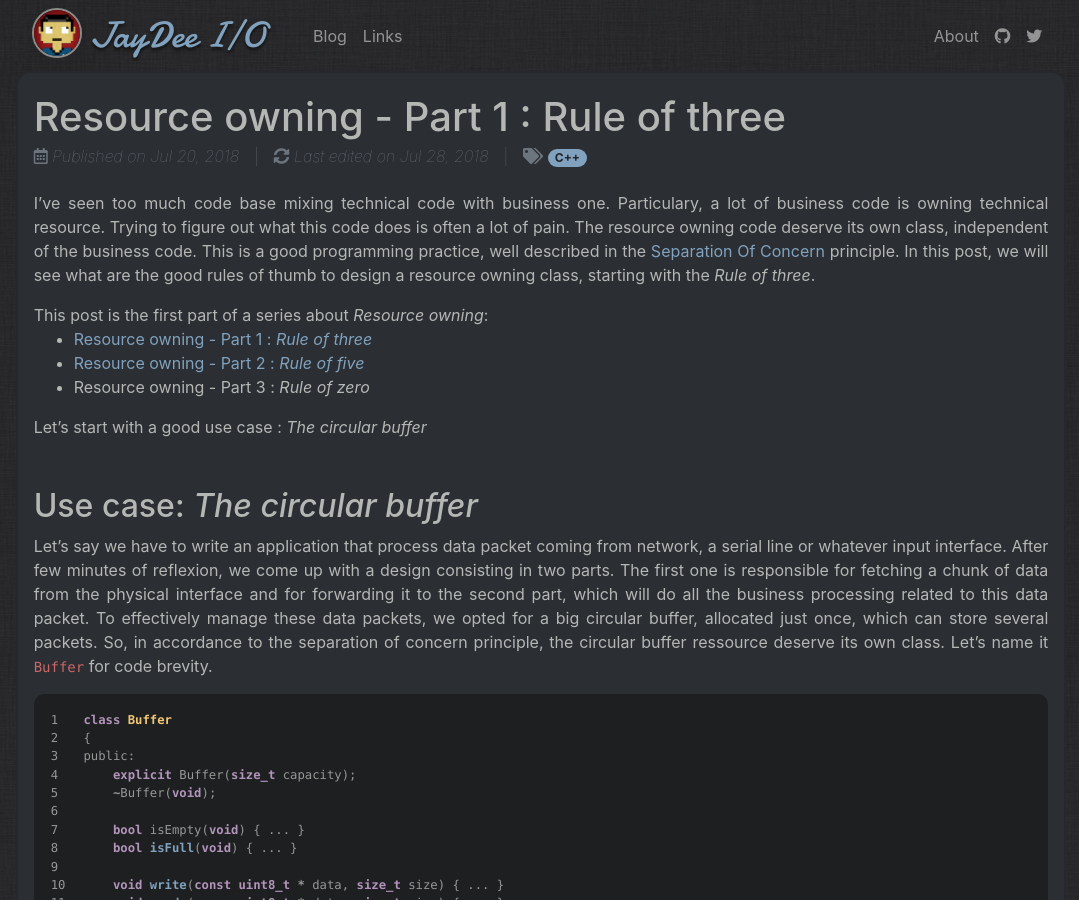
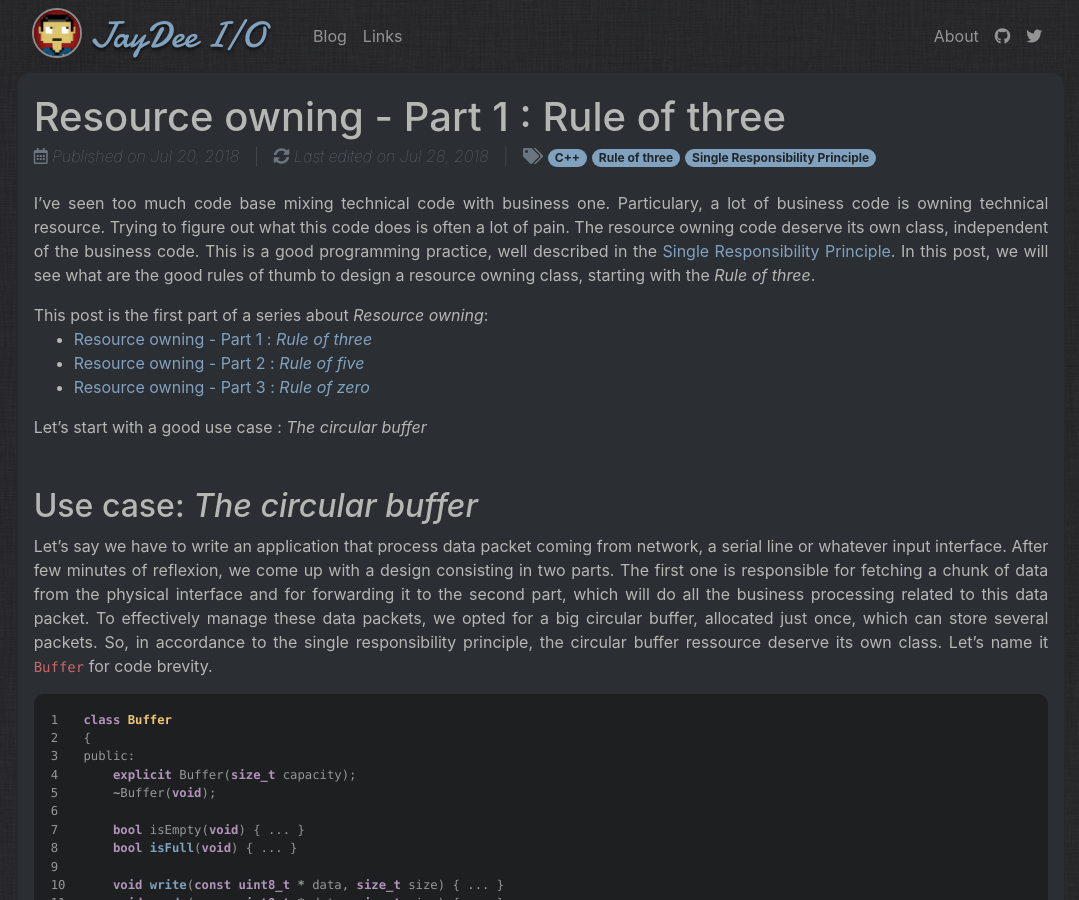
Before and after one commit to jaydee-io/jaydee-io.github.io, a Jekyll site: the page built from _posts/2018-07-20-resource-owning-1.md, in a window 1280 px wide and 900 px high. Shown: the whole window, without its empty margins (99-1178 px from the left). Built offline with Jekyll 4.4.1, drawn with Linux system fonts in a browser that asks for light colours; nearby versions of some CDN libraries; some of the changed text lies outside the part shown.

Commit message:
[POST] Published: Resource owning - Part 3

```diff
--- a/Gemfile
+++ b/Gemfile
@@ -2,3 +2,4 @@ source 'https://rubygems.org'
 gem 'github-pages', group: :jekyll_plugins
 gem 'jekyll-seo-tag'
 gem 'jekyll-feed'
+gem 'jemoji'
--- a/_config.yml
+++ b/_config.yml
@@ -25,3 +25,4 @@ exclude: [
 plugins:
     - jekyll-seo-tag
     - jekyll-feed
+    - jemoji
--- a/_layouts/post.html
+++ b/_layouts/post.html
@@ -6,7 +6,12 @@ layout: default
         <h1 class="card-title">{{ page.title }}</h1>
         <h6 class="card-subtitle text-muted row">
             <span class="font-italic col-12 col-lg-auto">
-                <i class="far fa-calendar-alt"></i> Published on {{ page.date | date: '%b %d, %Y' }}
+                <i class="far fa-calendar-alt"></i>
+                {% if page.date %}
+                    Published on {{ page.date | date: '%b %d, %Y' }}
+                {% else %}
+                    Draft
+                {% endif %}
             </span>
             {% if page.edited %}
             <span class="col-auto px-0 d-none d-lg-inline">&vert;</span>
@@ -15,7 +20,7 @@ layout: default
             </span>
             {% endif %}
             {% if page.tags %}
-            <span class="col-auto px-0 d-none d-lg-inline">&vert;</span>
+            <span class="col-auto px-0 d-none d-lg-inline">|</span>
             <span class="col-auto">
                 <i class="fas fa-tags"></i>
                 {% for tag in page.tags %}
--- a/_posts/2018-07-20-resource-owning-1.md
+++ b/_posts/2018-07-20-resource-owning-1.md
@@ -2,20 +2,20 @@
 layout: post
 title: "Resource owning - Part 1 : Rule of three"
 edited: 2018-07-28
-tag: [C++]
+tag: [C++, Rule of three, Single Responsibility Principle]
 ---
-I've seen too much code base mixing technical code with business one. Particulary, a lot of business code is owning technical resource. Trying to figure out what this code does is often a lot of pain. The resource owning code deserve its own class, independent of the business code. This is a good programming practice, well described in the [Separation Of Concern](https://en.wikipedia.org/wiki/Separation_of_concerns) principle. In this post, we will see what are the good rules of thumb to design a resource owning class, starting with the _Rule of three_.
+I've seen too much code base mixing technical code with business one. Particulary, a lot of business code is owning technical resource. Trying to figure out what this code does is often a lot of pain. The resource owning code deserve its own class, independent of the business code. This is a good programming practice, well described in the [Single Responsibility Principle](https://en.wikipedia.org/wiki/Single_responsibility_principle). In this post, we will see what are the good rules of thumb to design a resource owning class, starting with the _Rule of three_.
 
 This post is the first part of a series about _Resource owning_:
 
 * [Resource owning - Part 1 : _Rule of three_]({{ site.baseurl }}{% post_url 2018-07-20-resource-owning-1 %})
 * [Resource owning - Part 2 : _Rule of five_]({{ site.baseurl }}{% post_url 2018-07-31-resource-owning-2 %})
-* Resource owning - Part 3 : _Rule of zero_
+* [Resource owning - Part 3 : _Rule of zero_]({{ site.baseurl }}{% post_url 2018-08-06-resource-owning-3 %})
 
 Let's start with a good use case : _The circular buffer_
 
 ## Use case: _The circular buffer_
-Let's say we have to write an application that process data packet coming from network, a serial line or whatever input interface. After few minutes of reflexion, we come up with a design consisting in two parts. The first one is responsible for fetching a chunk of data from the physical interface and for forwarding it to the second part, which will do all the business processing related to this data packet. To effectively manage these data packets, we opted for a big circular buffer, allocated just once, which can store several packets. So, in accordance to the separation of concern principle, the circular buffer ressource deserve its own class. Let's name it `Buffer` for code brevity.
+Let's say we have to write an application that process data packet coming from network, a serial line or whatever input interface. After few minutes of reflexion, we come up with a design consisting in two parts. The first one is responsible for fetching a chunk of data from the physical interface and for forwarding it to the second part, which will do all the business processing related to this data packet. To effectively manage these data packets, we opted for a big circular buffer, allocated just once, which can store several packets. So, in accordance to the single responsibility principle, the circular buffer ressource deserve its own class. Let's name it `Buffer` for code brevity.
 
 {% highlight C++ linenos %}
 class Buffer
@@ -125,4 +125,4 @@ accessing it may result in surprising behavior.
 But don't worry, we will fix that in the next part of the series: "[Resource owning - Part 2 : _Rule of five_]({{ site.baseurl }}{% post_url 2018-07-31-resource-owning-2 %})".
 
 ## Conclusion
-Today, we have seen that when talking about resource owning there are some good pratices to use. [Separation Of Concern](https://en.wikipedia.org/wiki/Separation_of_concerns) principle should be applied to separate the resource handling code from the business one. Also, if one of destructor, copy constructor or copy assignment operator is defined, all of them must also be defined, as stated by the [Rule of three](https://en.cppreference.com/w/cpp/language/rule_of_three).
+Today, we have seen that when talking about resource owning there are some good pratices to use. [Single Responsibility Principle](https://en.wikipedia.org/wiki/Single_responsibility_principle) should be applied to separate the resource handling code from the business one. Also, if one of destructor, copy constructor or copy assignment operator is defined, all of them must also be defined, as stated by the [Rule of three](https://en.cppreference.com/w/cpp/language/rule_of_three).
```
Also changed, not shown: _posts/2018-07-31-resource-owning-2.md (+2 -2 lines), _posts/2018-08-06-resource-owning-3.md (renamed from drafts/resource-owning-3.md, +5 -4 lines).
